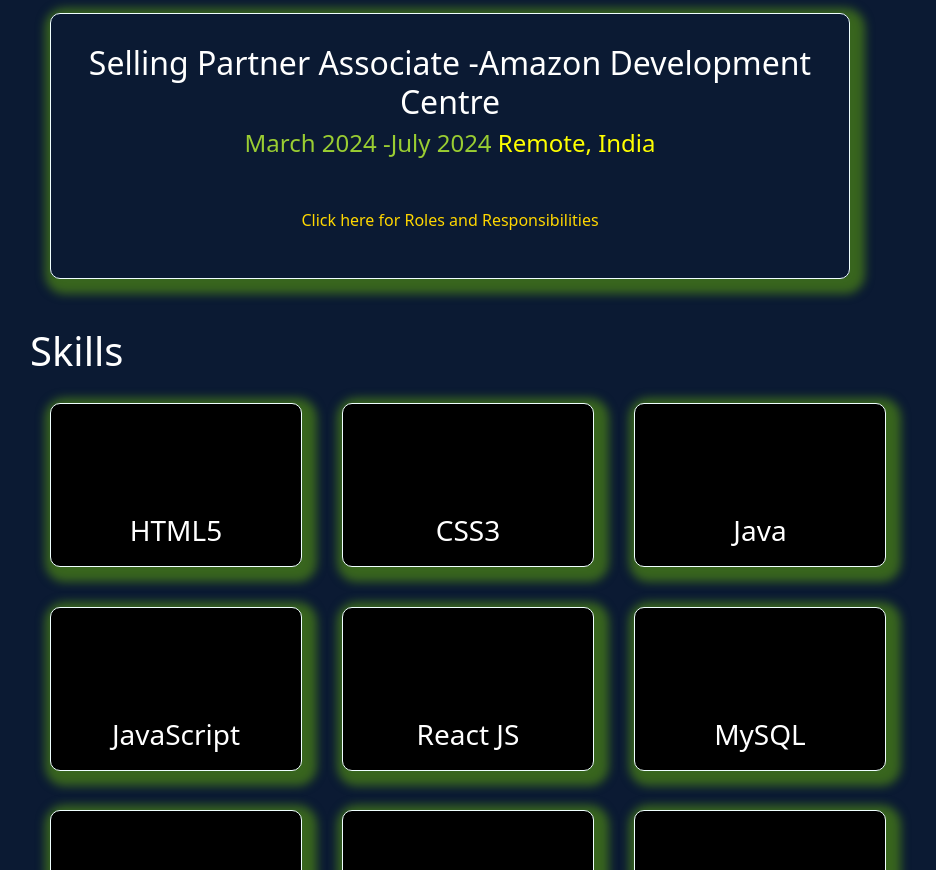
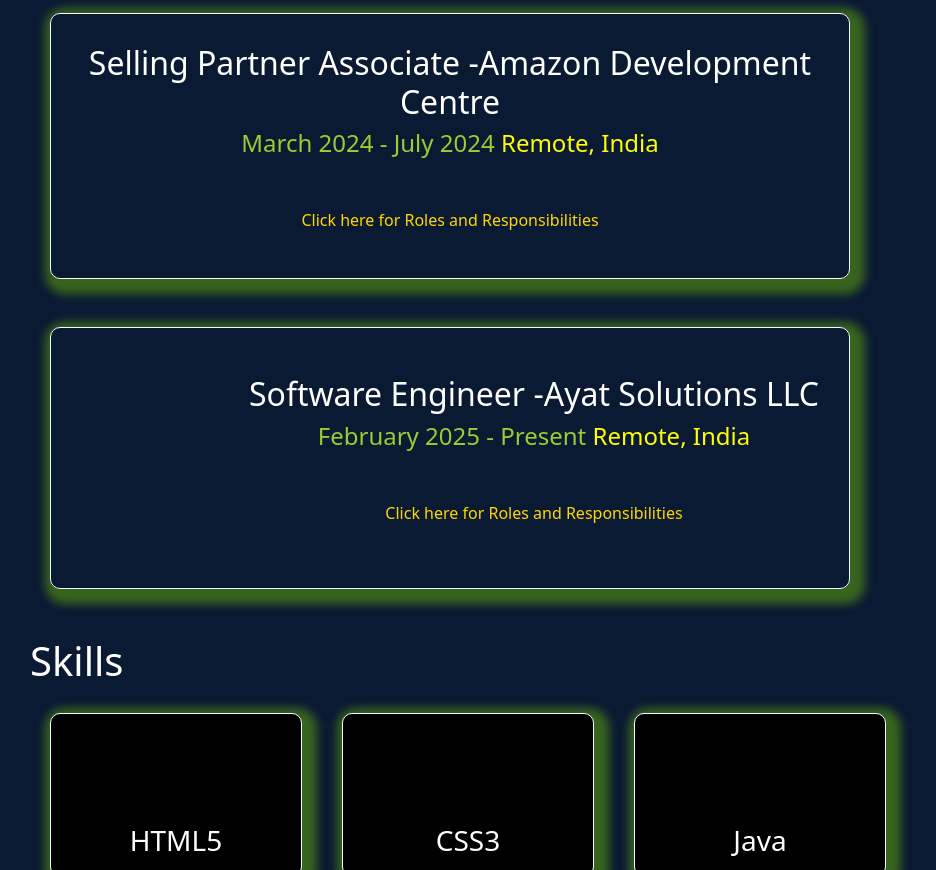
Before and after one commit to Mohammed2327/Portfolio, a React (Create React App) app: page / in a window 1280 px wide. Shown: the part 1080-1950 px from the top of the page, without its empty margins (172-1108 px from the left). Built offline with nearby package versions, Linux system fonts and the light colour scheme.

Commit message:
Updated new job role

```diff
--- a/src/App.js
+++ b/src/App.js
@@ -9,6 +9,7 @@
 import Certificates from "./Components/Certificates";
 import Projects from "./Components/Projects";
 
+
 const App= () => {
   useEffect(() => {
     Aos.init();
@@ -18,6 +19,7 @@
     <div className="App">
       <Navbar />
       <Home />
+
       <Experience />
       <Skills />
       <Projects />
--- a/src/Components/Data/experience.json
+++ b/src/Components/Data/experience.json
@@ -58,5 +58,17 @@
         "description": "Demonstrated a commitment to customer focus and process improvement, continually seeking opportunities to improve the support experience and contribute to Amazon's vision of approachable excellence."
       }
     ]
+  },
+  {
+    "id":3,
+    "role": "Software Engineer",
+    "organisation": "Ayat Solutions LLC",
+    "startDate": "February 2025",
+    "endDate": "Present",
+    "location": "Remote, India",
+    "imgSrc": "company/Ayat-solutions.png",
+    "responsibilities":[
+
+    ]
   }
 ]
--- a/src/Components/Experience.js
+++ b/src/Components/Experience.js
@@ -41,7 +41,7 @@
 
                 <h4 className="job-details">
                   <span style={{ color: "yellowgreen" }}>
-                    {data.startDate} {" -"}
+                    {data.startDate} {" - "}
                     {data.endDate}{" "}
                   </span>{" "}
                   <span style={{ color: "yellow" }}> {data.location} </span>
--- a/src/index.css
+++ b/src/index.css
@@ -345,6 +345,7 @@
     width: 150px;
   }
 
+
   .exp {
     width: 100%;
     margin: auto;
```
Also changed, not shown: public/assets/company/Ayat-solutions.png (added).
